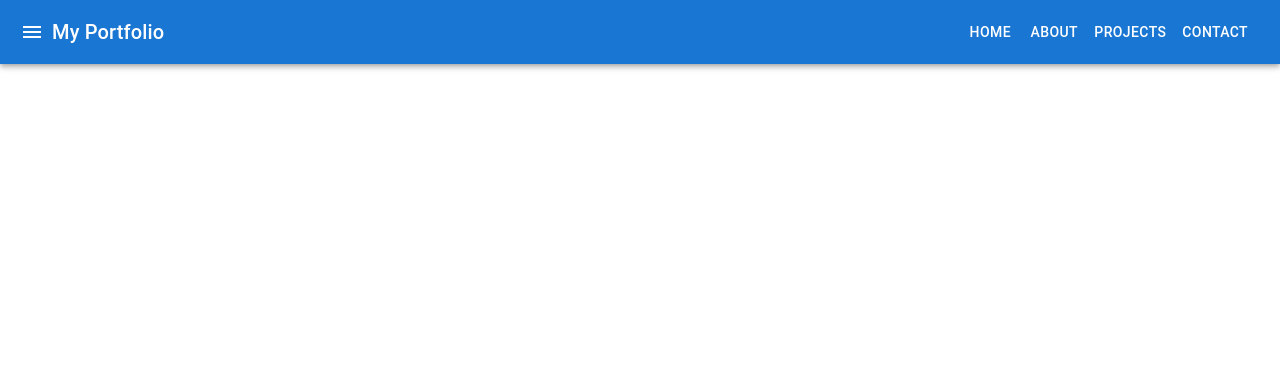
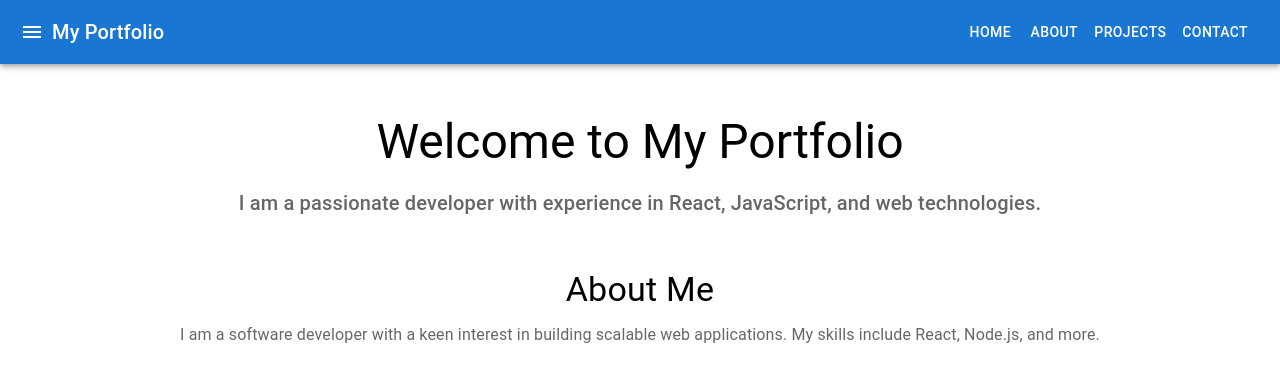
Before and after one commit to NilmiSenevirathne/MyPortfolio_WebSite, a React (Create React App) app: page / in a window 1280 px wide. Shown: the top 382 px of the page. Built offline with nearby package versions, Linux system fonts and the light colour scheme.

Commit message:
create About.jsx

```diff
--- a/src/App.js
+++ b/src/App.js
@@ -1,9 +1,13 @@
 import Navbar from "./components/Navbar/Navbar";
+import Home from "./components/Home/Home";
+import About from "./components/About/About";
 
 function App() {
   return (
     <>
       <Navbar/>
+      <Home/>
+      <About/>
     </>
   );
 }
--- /dev/null
+++ b/src/components/About/About.jsx
@@ -0,0 +1,17 @@
+import React from 'react';
+import { Container, Typography } from '@mui/material';
+
+const About = () => {
+  return (
+    <Container style={{ textAlign: 'center', marginTop: '50px' }}>
+      <Typography variant="h4" gutterBottom>
+        About Me
+      </Typography>
+      <Typography variant="body1" color="textSecondary">
+        I am a software developer with a keen interest in building scalable web applications. My skills include React, Node.js, and more.
+      </Typography>
+    </Container>
+  );
+};
+
+export default About;
```
